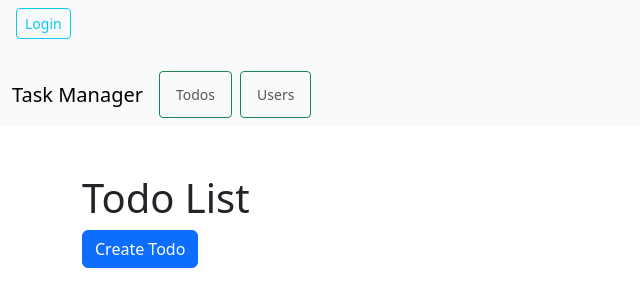
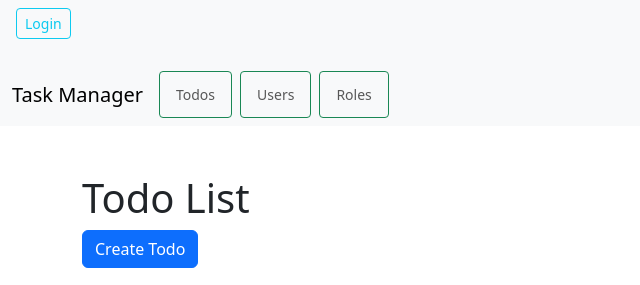
Before and after one commit to Fmatthew1/task_manager, a PHP site: page /index.php in a window 1280 px wide. Shown: the top 285 px of the page, without its empty margins (0-640 px from the left). Run offline with PHP 8.4, Linux system fonts and the light colour scheme; data comes from the database, SQL or seed files in the repository.

Commit message:
role button added

```diff
--- a/navbar.php
+++ b/navbar.php
@@ -30,7 +30,10 @@ if (session_status() == PHP_SESSION_NONE) {
                 <button class="btn btn-sm btn-outline-success me-2" type="button"><a class="nav-link" href="index.php">Todos</a></button>
                 </li>
                 <li class="nav-item">
-                <button class="btn btn-sm btn-outline-success" type="button"><a class="nav-link" href="home.php">Users</a></button>
+                <button class="btn btn-sm btn-outline-success me-2" type="button"><a class="nav-link" href="home.php">Users</a></button>
+                </li>
+                <li class="nav-item">
+                <button class="btn btn-sm btn-outline-success" type="button"><a class="nav-link" href="manage_roles.php">Roles</a></button>
                 </li>
             </ul>
         </div>
```
